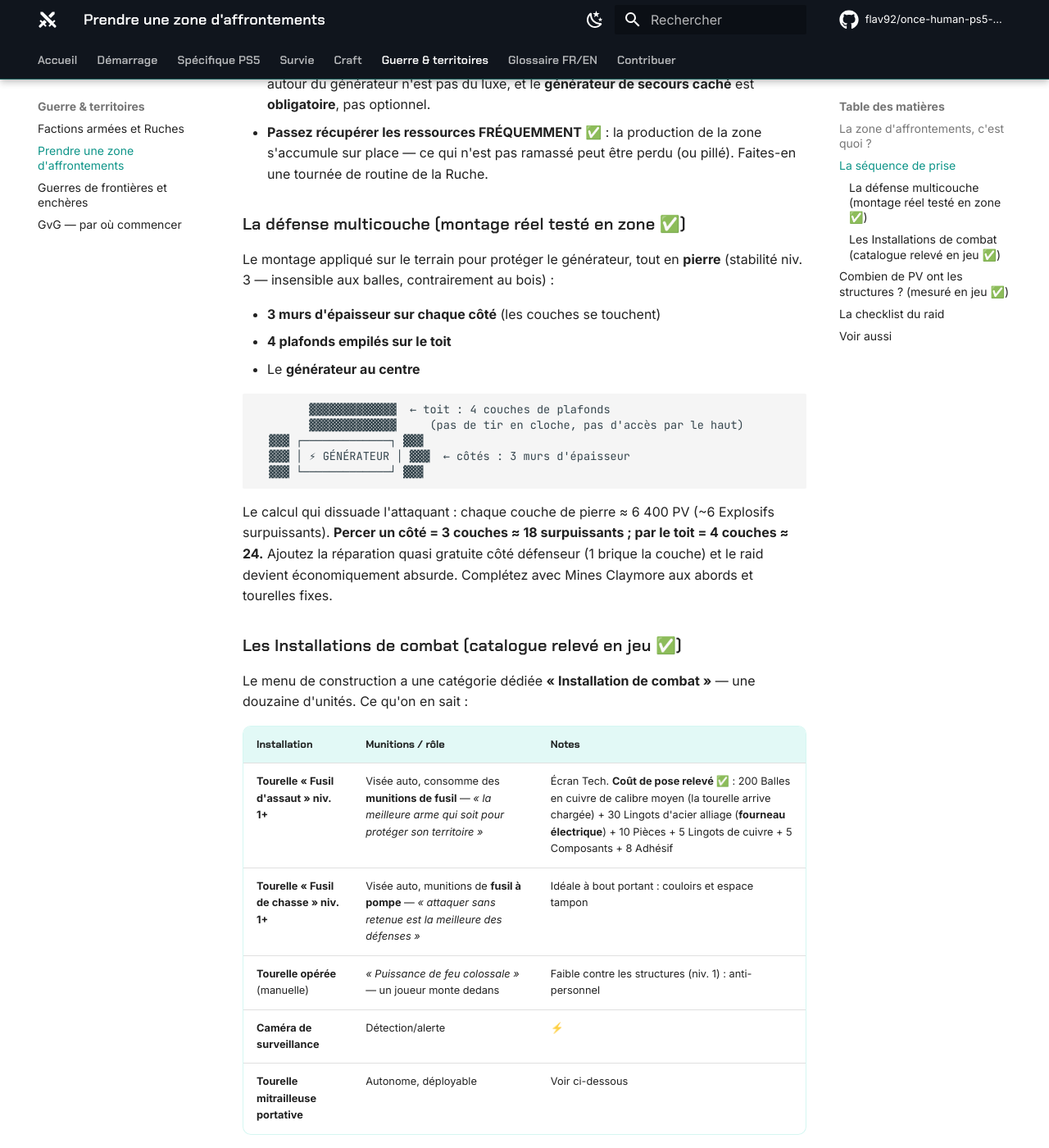
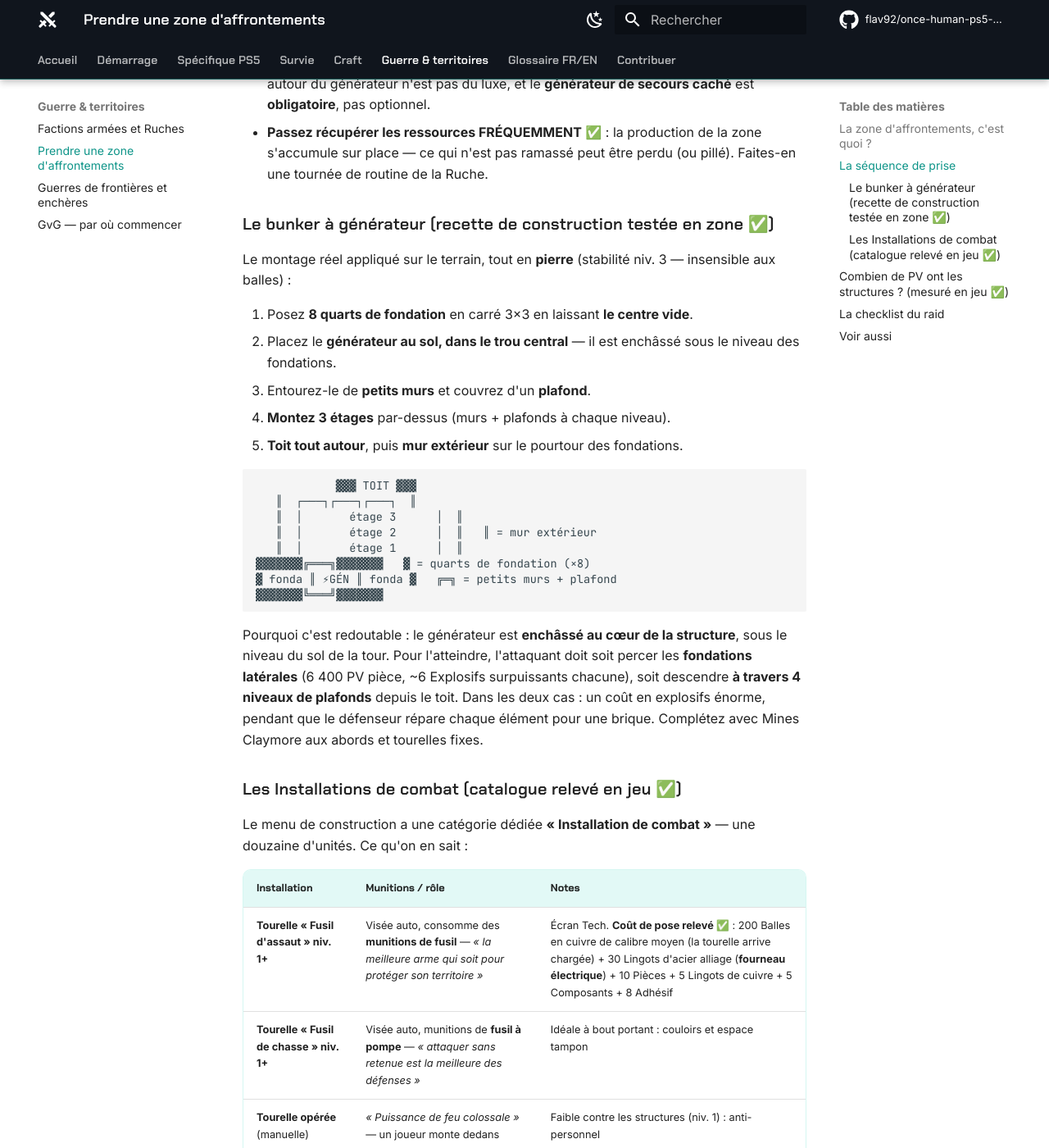
Before and after one commit to flav92/once-human-ps5-wiki, an MkDocs documentation site: the page built from docs/guerre/prise-de-zone.md, in a window 1280 px wide and 1400 px high, scrolled down 2118 px. Shown: the whole window at 82% size. Built offline with MkDocs 1.6.1 and Material for MkDocs 9.7.7, drawn with Linux system fonts in a browser that asks for light colours; comment, search, counter and statistics services are not loaded.

Commit message:
Recette exacte du bunker à générateur : 8 quarts de fondation, générateur enchâssé au centre, 3 étages, toit et mur extérieur
Co-Authored-By: Claude Fable 5 <noreply@anthropic.com>
Claude-Session: https://claude.ai/code/session_01TCxfqbazixhXZqmCd3gYVk

````diff
--- a/docs/guerre/prise-de-zone.md
+++ b/docs/guerre/prise-de-zone.md
@@ -46,23 +46,28 @@ Sur la carte : **« Zone d'affrontements »** ✅ (avec un « Niveau de gestion
 - **Le générateur est votre talon d'Achille** ✅ : votre Équipement de sécurité y est branché — s'il tombe, vos droits sur la zone tombent avec. Le bunker multicouche autour du générateur n'est pas du luxe, et le **générateur de secours caché** est **obligatoire**, pas optionnel.
 - **Passez récupérer les ressources FRÉQUEMMENT** ✅ : la production de la zone s'accumule sur place — ce qui n'est pas ramassé peut être perdu (ou pillé). Faites-en une tournée de routine de la Ruche.
 
-### La défense multicouche (montage réel testé en zone ✅)
+### Le bunker à générateur (recette de construction testée en zone ✅)
 
-Le montage appliqué sur le terrain pour protéger le générateur, tout en **pierre** (stabilité niv. 3 — insensible aux balles, contrairement au bois) :
+Le montage réel appliqué sur le terrain, tout en **pierre** (stabilité niv. 3 — insensible aux balles) :
 
-- **3 murs d'épaisseur sur chaque côté** (les couches se touchent)
-- **4 plafonds empilés sur le toit**
-- Le **générateur au centre**
+1. Posez **8 quarts de fondation** en carré 3×3 en laissant **le centre vide**.
+2. Placez le **générateur au sol, dans le trou central** — il est enchâssé sous le niveau des fondations.
+3. Entourez-le de **petits murs** et couvrez d'un **plafond**.
+4. **Montez 3 étages** par-dessus (murs + plafonds à chaque niveau).
+5. **Toit tout autour**, puis **mur extérieur** sur le pourtour des fondations.
 
 ```
-        ▓▓▓▓▓▓▓▓▓▓▓▓▓  ← toit : 4 couches de plafonds
-        ▓▓▓▓▓▓▓▓▓▓▓▓▓     (pas de tir en cloche, pas d'accès par le haut)
-  ▓▓▓ ┌─────────────┐ ▓▓▓
-  ▓▓▓ │ ⚡ GÉNÉRATEUR │ ▓▓▓  ← côtés : 3 murs d'épaisseur
-  ▓▓▓ └─────────────┘ ▓▓▓
+            ▓▓▓ TOIT ▓▓▓
+   ║  ┌───┐┌───┐┌───┐  ║
+   ║  │       étage 3      │  ║
+   ║  │       étage 2      │  ║   ║ = mur extérieur
+   ║  │       étage 1      │  ║
+▓▓▓▓▓▓▓╔═══╗▓▓▓▓▓▓▓   ▓ = quarts de fondation (×8)
+▓ fonda ║ ⚡GÉN ║ fonda ▓   ╔═╗ = petits murs + plafond
+▓▓▓▓▓▓▓╚═══╝▓▓▓▓▓▓▓
 ```
 
-Le calcul qui dissuade l'attaquant : chaque couche de pierre ≈ 6 400 PV (~6 Explosifs surpuissants). **Percer un côté = 3 couches ≈ 18 surpuissants ; par le toit = 4 couches ≈ 24.** Ajoutez la réparation quasi gratuite côté défenseur (1 brique la couche) et le raid devient économiquement absurde. Complétez avec Mines Claymore aux abords et tourelles fixes.
+Pourquoi c'est redoutable : le générateur est **enchâssé au cœur de la structure**, sous le niveau du sol de la tour. Pour l'atteindre, l'attaquant doit soit percer les **fondations latérales** (6 400 PV pièce, ~6 Explosifs surpuissants chacune), soit descendre **à travers 4 niveaux de plafonds** depuis le toit. Dans les deux cas : un coût en explosifs énorme, pendant que le défenseur répare chaque élément pour une brique. Complétez avec Mines Claymore aux abords et tourelles fixes.
 
 ### Les Installations de combat (catalogue relevé en jeu ✅)
 
````
Also changed, not shown: docs/index.md (+1 -1 lines).
